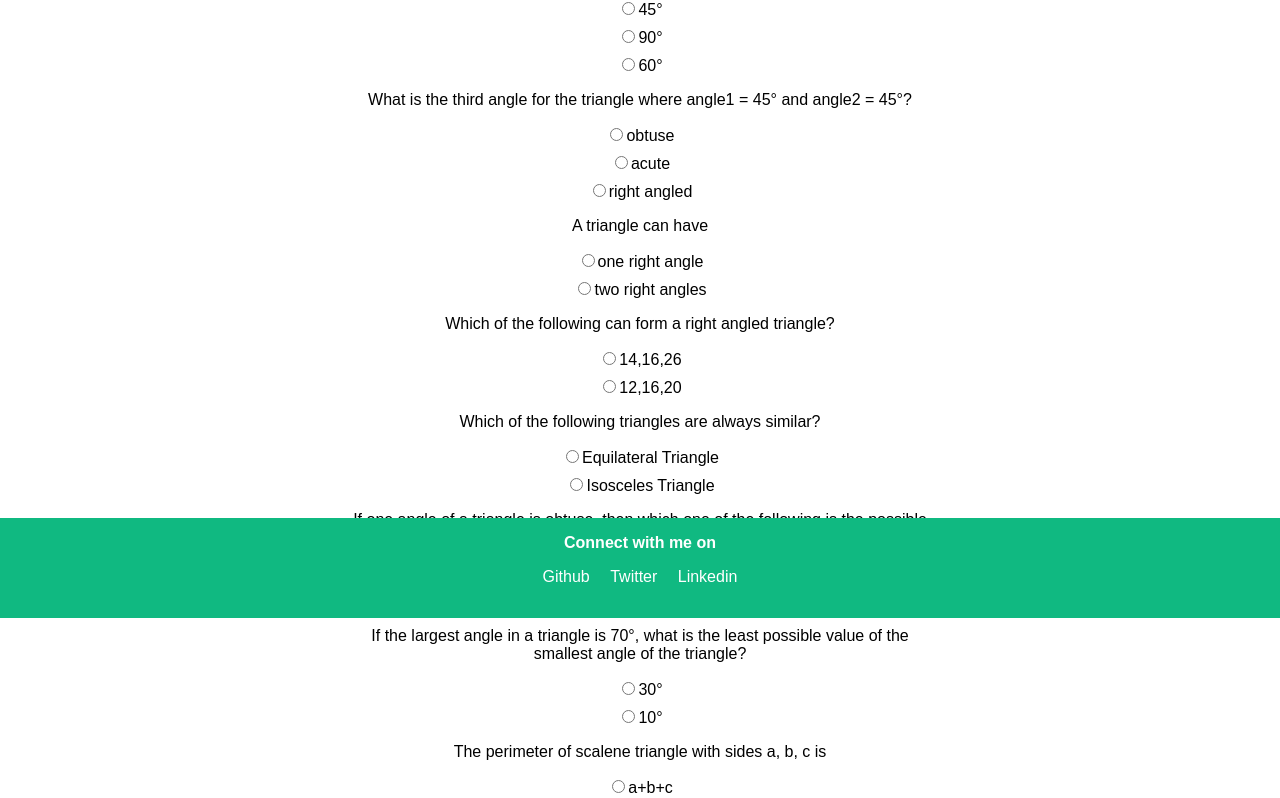
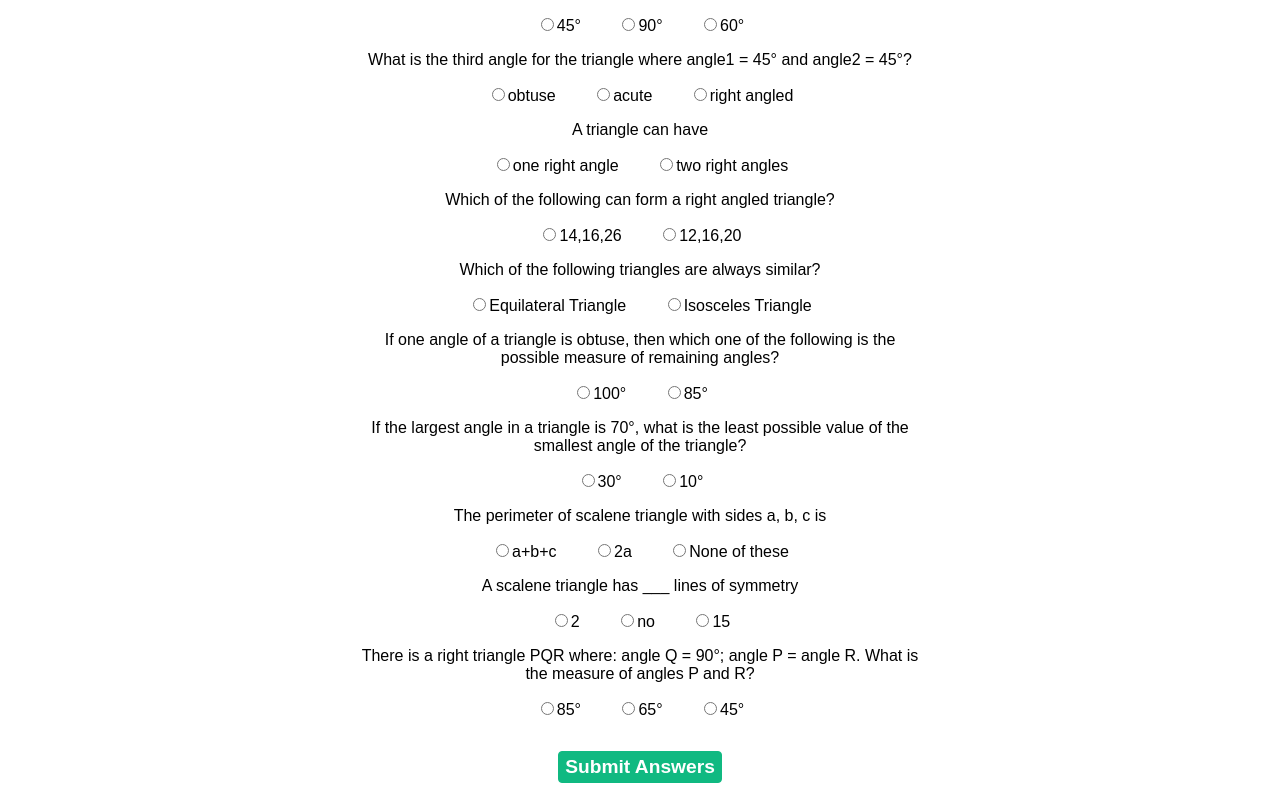
Before and after one commit to blueanchovy/neog-camp-triangle-app, a plain HTML site: page quiz.html in a window 1280 px wide. Shown: the part 182-980 px from the top of the page. Drawn offline with Linux system fonts and the light colour scheme; a web font is replaced by a local one.

Commit message:
minor edits

```diff
--- a/style.css
+++ b/style.css
@@ -8,6 +8,8 @@
 
 body{
     margin: 0px;
+    height: 100%;
+    padding: 0px;
 }
 
 /* nav-bar  */
@@ -45,12 +47,11 @@ body{
 .list-item-inline{
     display: inline;
     margin : 0rem 0.5rem;
-    color: white;
+
 }
 
 label{
-    display : block;
-    margin: 0.5rem;
+    margin: 1rem;
 }
 
 .input-area{
@@ -64,40 +65,57 @@ label{
 }
 /* button */
 button{
-    margin: 1rem;
+    margin: 1rem auto;
     border-radius: 0.25rem;
     background-color: var(--primary);
     border: 1px solid var(--primary);
     color: white;
-    width: 10rem;
+    width: auto;
     height: 2rem;
     font: inherit;
     font-weight: bold;
     font-size: larger;
     cursor: pointer;
+    display: block;
 }
 
 
 #container{
     max-width: 600px;
     margin: auto;
-    padding: auto;
+    padding: relative;
     text-align: center;
     padding: 0.5rem 1rem;
+    min-height: 100%;
+    margin-bottom: 600px;
 }
 
 #output-text{
     font-size: larger;
     font-weight: bold;
+    text-align: center;
+
 }
 
 footer{
-    padding: 1rem 1rem 1rem 0rem;
+    text-align: center;
+    color: white;
     background-color: var(--primary);
-    position: fixed;
     width: 100%;
     bottom: 0;
+    padding: 1rem 0rem;
+    /* position: absolute; */
+    /*margin-top: relative;
+
+
+
+
+
+     */
+}
+
+.quiz-form{
+    margin: auto;
     text-align: center;
-    color: white;
-    margin: 0px;
+    padding: 1rem;
 }
```
